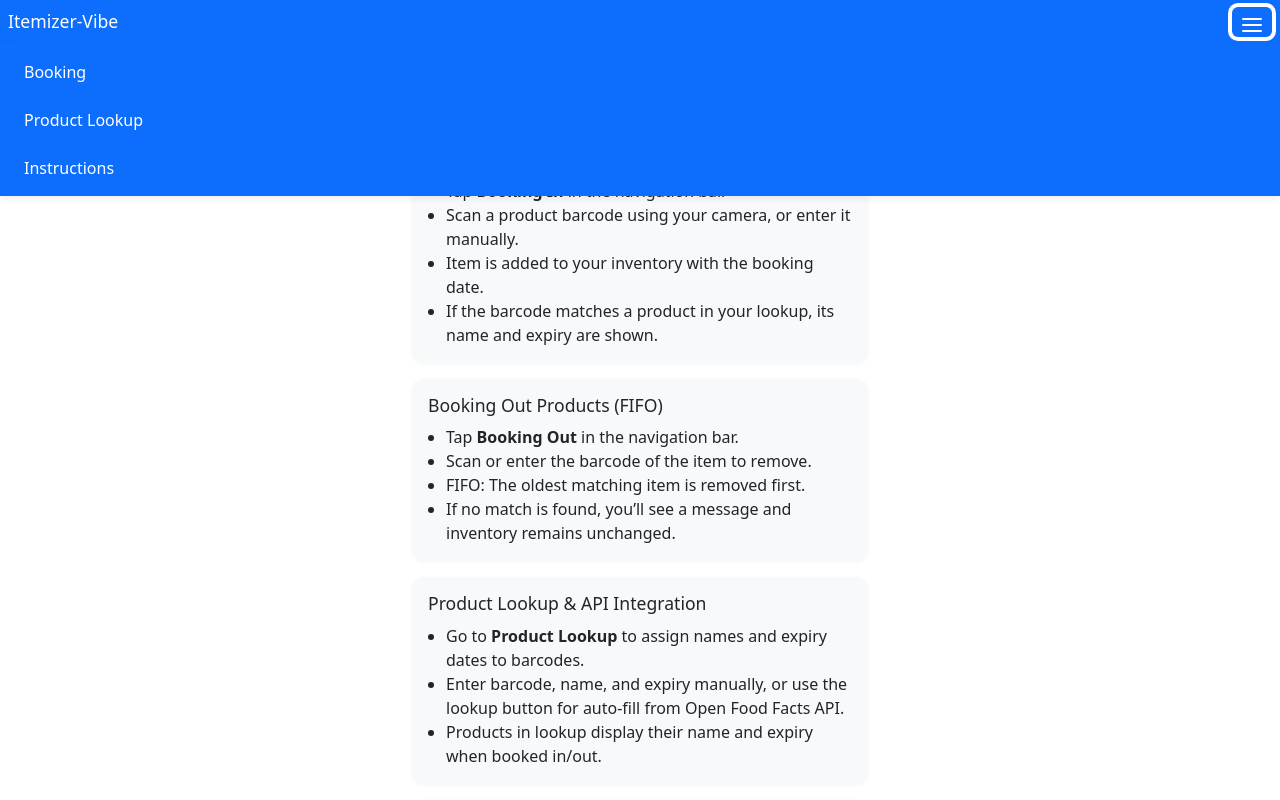
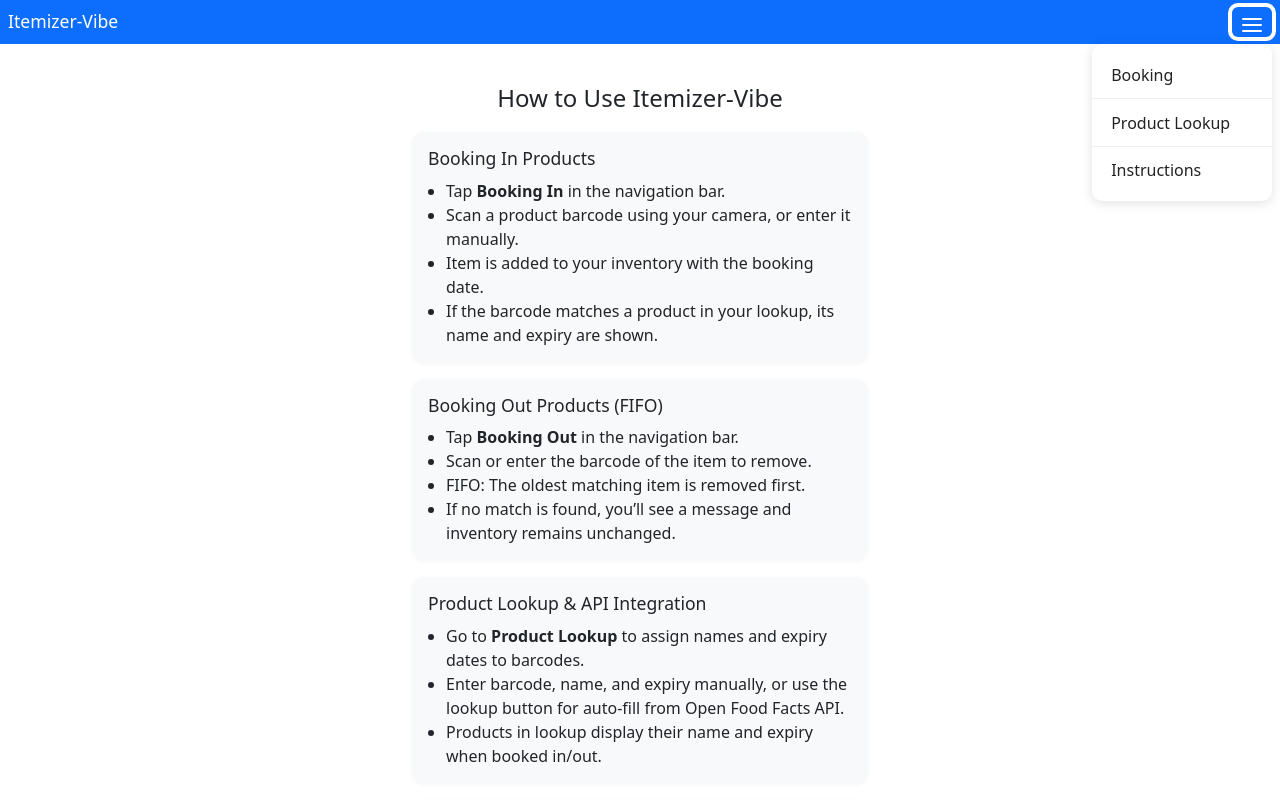
Before and after one commit to iangorse/itemizer-vibe, a React (Vite) app: page /itemizer-vibe/instructions in a window 1280 px wide. Both pictures are taken after a click on the button "Toggle navigation". Shown: the top 800 px of the page. Built offline with nearby package versions, Linux system fonts and the light colour scheme.

Commit message:
Refactor Navbar component: Improve dropdown menu styling and structure for better usability

```diff
--- a/src/components/Navbar.jsx
+++ b/src/components/Navbar.jsx
@@ -28,45 +28,49 @@ function Navbar() {
           </span>
         </button>
       </div>
+      {menuOpen && (
         <div
-        className="navbar-nav"
           style={{
             position: 'absolute',
             top: '44px',
-          left: 0,
-          width: '100%',
-          background: '#0d6efd',
+            right: '8px',
+            minWidth: '180px',
+            background: '#fff',
+            borderRadius: '10px',
+            boxShadow: '0 2px 12px rgba(0,0,0,0.12)',
             zIndex: 1000,
-          display: menuOpen ? 'flex' : 'none',
+            padding: '0.5rem 0',
+            display: 'flex',
             flexDirection: 'column',
-          gap: '0.5rem',
-          padding: '0.5rem 1rem',
-          boxShadow: menuOpen ? '0 2px 8px rgba(0,0,0,0.08)' : 'none',
+            alignItems: 'stretch',
           }}
-        onClick={handleClose}
         >
           <Link
             to="/"
             className={`nav-link${location.pathname === '/' ? ' active' : ''}`}
-          style={{ fontSize: '1rem', padding: '0.5rem 0.5rem', color: '#fff' }}
+            style={{ fontSize: '1rem', padding: '0.7rem 1.2rem', color: '#222', textDecoration: 'none', borderBottom: '1px solid #eee' }}
+            onClick={handleClose}
           >
             Booking
           </Link>
           <Link
             to="/lookup"
             className={`nav-link${location.pathname === '/lookup' ? ' active' : ''}`}
-          style={{ fontSize: '1rem', padding: '0.5rem 0.5rem', color: '#fff' }}
+            style={{ fontSize: '1rem', padding: '0.7rem 1.2rem', color: '#222', textDecoration: 'none', borderBottom: '1px solid #eee' }}
+            onClick={handleClose}
           >
             Product Lookup
           </Link>
           <Link
             to="/instructions"
             className={`nav-link${location.pathname === '/instructions' ? ' active' : ''}`}
-          style={{ fontSize: '1rem', padding: '0.5rem 0.5rem', color: '#fff' }}
+            style={{ fontSize: '1rem', padding: '0.7rem 1.2rem', color: '#222', textDecoration: 'none' }}
+            onClick={handleClose}
           >
             Instructions
           </Link>
         </div>
+      )}
     </nav>
   );
 }
```
Lines whose indentation alone changed are shown as unchanged.
